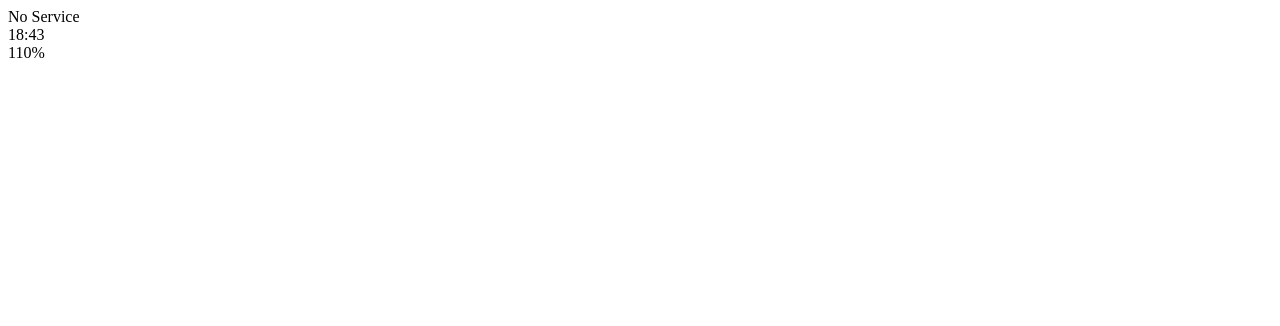
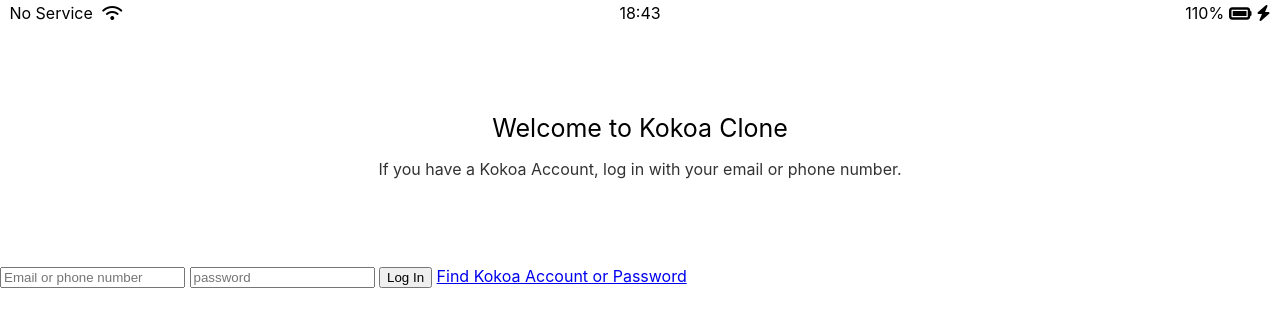
Before and after one commit to stresszero/kokoaclone, a plain HTML site: page index.html in a window 1280 px wide. Drawn offline with Linux system fonts and the light colour scheme.

Commit message:
css edit

```diff
--- /dev/null
+++ b/css/reset.css
@@ -0,0 +1,129 @@
+/* http://meyerweb.com/eric/tools/css/reset/
+   v2.0 | 20110126
+   License: none (public domain)
+*/
+
+html,
+body,
+div,
+span,
+applet,
+object,
+iframe,
+h1,
+h2,
+h3,
+h4,
+h5,
+h6,
+p,
+blockquote,
+pre,
+a,
+abbr,
+acronym,
+address,
+big,
+cite,
+code,
+del,
+dfn,
+em,
+img,
+ins,
+kbd,
+q,
+s,
+samp,
+small,
+strike,
+strong,
+sub,
+sup,
+tt,
+var,
+b,
+u,
+i,
+center,
+dl,
+dt,
+dd,
+ol,
+ul,
+li,
+fieldset,
+form,
+label,
+legend,
+table,
+caption,
+tbody,
+tfoot,
+thead,
+tr,
+th,
+td,
+article,
+aside,
+canvas,
+details,
+embed,
+figure,
+figcaption,
+footer,
+header,
+hgroup,
+menu,
+nav,
+output,
+ruby,
+section,
+summary,
+time,
+mark,
+audio,
+video {
+  margin: 0;
+  padding: 0;
+  border: 0;
+  font-size: 100%;
+  font: inherit;
+  vertical-align: baseline;
+}
+/* HTML5 display-role reset for older browsers */
+article,
+aside,
+details,
+figcaption,
+figure,
+footer,
+header,
+hgroup,
+menu,
+nav,
+section {
+  display: block;
+}
+body {
+  line-height: 1;
+}
+ol,
+ul {
+  list-style: none;
+}
+blockquote,
+q {
+  quotes: none;
+}
+blockquote:before,
+blockquote:after,
+q:before,
+q:after {
+  content: "";
+  content: none;
+}
+table {
+  border-collapse: collapse;
+  border-spacing: 0;
+}
--- /dev/null
+++ b/css/status-bar.css
@@ -0,0 +1,24 @@
+.status-bar {
+  display: flex;
+  justify-content: center;
+  padding: 5px 3px;
+}
+.status-bar__column {
+  width: 33%;
+}
+.status-bar__column:nth-child(2) {
+  display: flex;
+  justify-content: center;
+}
+.status-bar__column:last-child {
+  display: flex;
+  justify-content: flex-end;
+  align-items: center;
+}
+.status-bar__column:first-child span {
+  margin-right: 5px;
+}
+
+.status-bar__column .fa-battery-full {
+  margin: 0px 5px;
+}
--- /dev/null
+++ b/css/styles.css
@@ -0,0 +1,25 @@
+@import "reset.css";
+@import "status-bar.css";
+
+body {
+  font-family: -apple-system, BlinkMacSystemFont, "Segoe UI", Roboto, Oxygen,
+    Ubuntu, Cantarell, "Open Sans", "Helvetica Neue", sans-serif;
+}
+
+.welcome-header {
+  margin: 90px 0px;
+  text-align: center;
+  display: flex;
+  flex-direction: column;
+  align-items: center;
+}
+
+.welcome-header__title {
+  margin-bottom: 20px;
+  font-size: 25px;
+}
+
+.welcome-header__text {
+  width: 60%;
+  opacity: 0.8;
+}
--- a/index.html
+++ b/index.html
@@ -1,25 +1,46 @@
 <!DOCTYPE html>
 <html lang="ko">
   <head>
+    <link rel="stylesheet" href="css/styles.css">
     <meta charset="UTF-8" />
     <meta http-equiv="X-UA-Compatible" content="IE=edge" />
     <meta name="viewport" content="width=device-width, initial-scale=1.0" />
-    <title>Welcome to Kokoa Talk</title>
+    <title>Welcome to Kokoa Clone</title>
   </head>
   <body>
-    <div id="status-bar">
+    <div class="status-bar">
       <div class="status-bar__column">
         <span>No Service</span>
-        <!-- To do: Wifi Icon -->
+        <i class="fas fa-wifi"></i>
       </div>
       <div class="status-bar__column">
         <span>18:43</span>
       </div>
       <div class="status-bar__column">
         <span>110%</span>
-        <!-- Battery Icon -->
-        <!-- Lightning Icon -->
+        <i class="fas fa-battery-full fa-lg"></i>
+        <i class="fas fa-bolt"></i>
       </div>
     </div>
+
+    <header class="welcome-header">
+      <h1 class="welcome-header__title">Welcome to Kokoa Clone</h1>
+      <p class="welcome-header__text">
+        If you have a Kokoa Account, log in with your email or phone number.
+      </p>
+    </header>
+
+    <form id="login-form">
+      <input type="text" placeholder="Email or phone number">
+      <input type="password" placeholder="password">
+      <input type="submit" value="Log In"/>
+      <a href="#">Find Kokoa Account or Password
+    </form>
+
+
+    <script
+      src="https://kit.fontawesome.com/e16f3584b0.js"
+      crossorigin="anonymous"
+    ></script>
   </body>
 </html>
```
